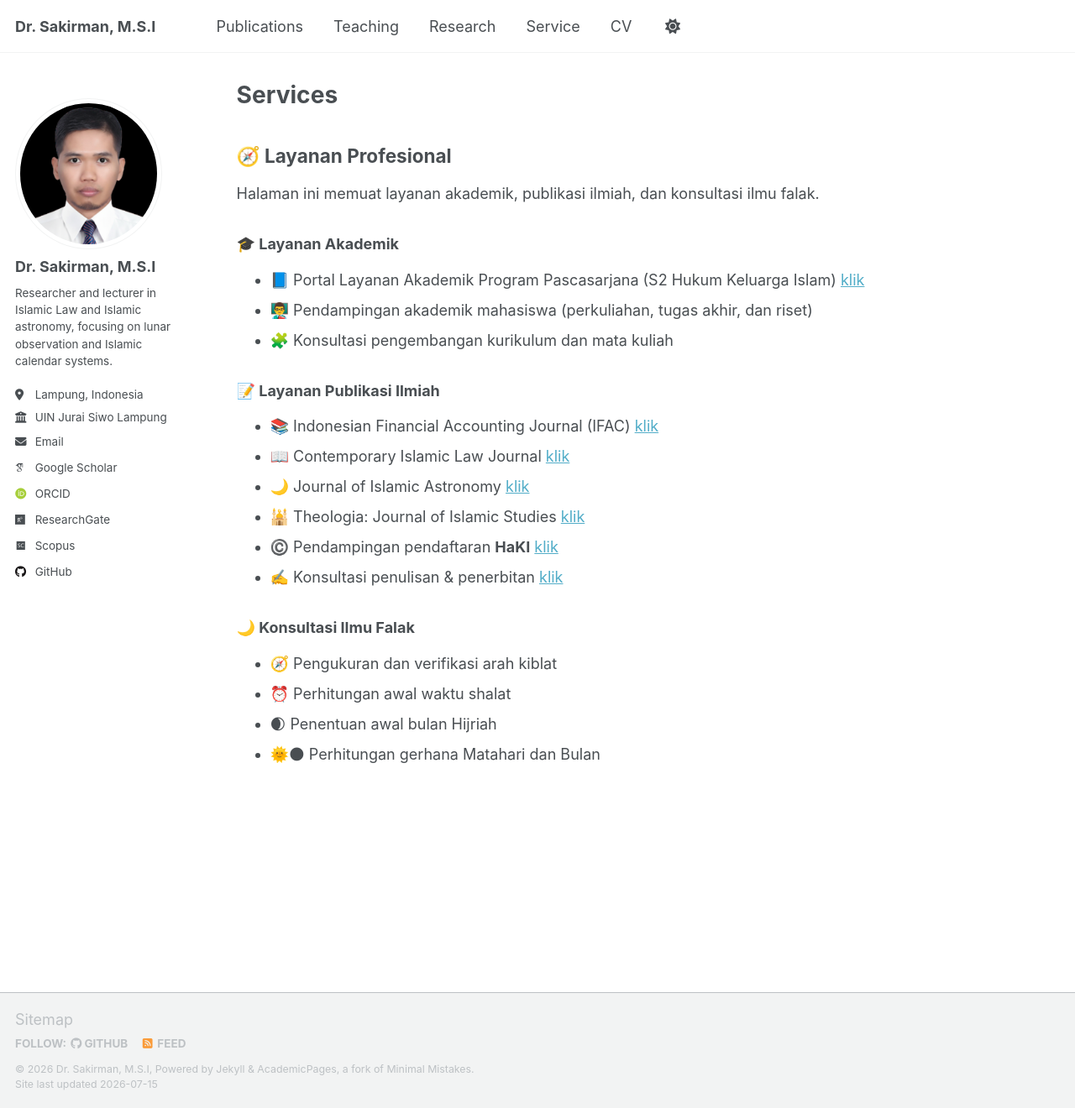
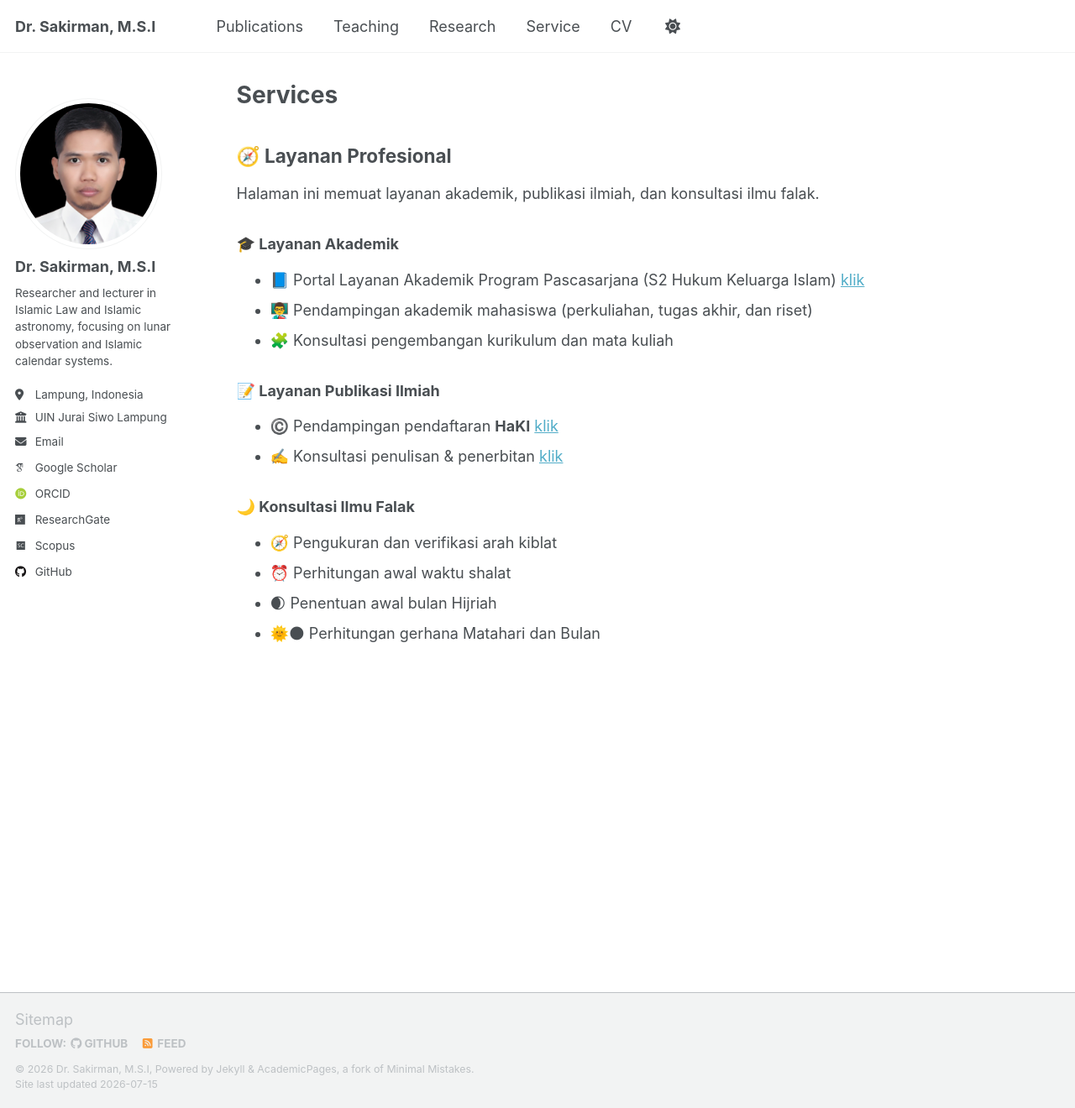
Before and after one commit to sakir-man/sakir-man.github.io, a Jekyll site: the page built from _pages/service.md, in a window 1280 px wide and 1320 px high. Shown: the whole window at 84% size. Built offline with Jekyll 4.4.1, drawn with Linux system fonts in a browser that asks for light colours; some web fonts are replaced; a script that is not in the unit is left out.

Commit message:
Update service.md

```diff
--- a/_pages/service.md
+++ b/_pages/service.md
@@ -15,10 +15,6 @@ Halaman ini memuat layanan akademik, publikasi ilmiah, dan konsultasi ilmu falak
 - 🧩 Konsultasi pengembangan kurikulum dan mata kuliah
 
 ### 📝 Layanan Publikasi Ilmiah
-- 📚 Indonesian Financial Accounting Journal (IFAC)  <a href="https://linktr.ee/S2HKIUINJUSILA">klik</a>
-- 📖 Contemporary Islamic Law Journal  <a href="https://linktr.ee/S2HKIUINJUSILA">klik</a>
-- 🌙 Journal of Islamic Astronomy  <a href="https://linktr.ee/S2HKIUINJUSILA">klik</a>
-- 🕌 Theologia: Journal of Islamic Studies  <a href="https://linktr.ee/S2HKIUINJUSILA">klik</a>
 - ©️ Pendampingan pendaftaran **HaKI**  <a href="https://linktr.ee/S2HKIUINJUSILA">klik</a>
 - ✍️ Konsultasi penulisan & penerbitan  <a href="https://linktr.ee/S2HKIUINJUSILA">klik</a>
 
```
